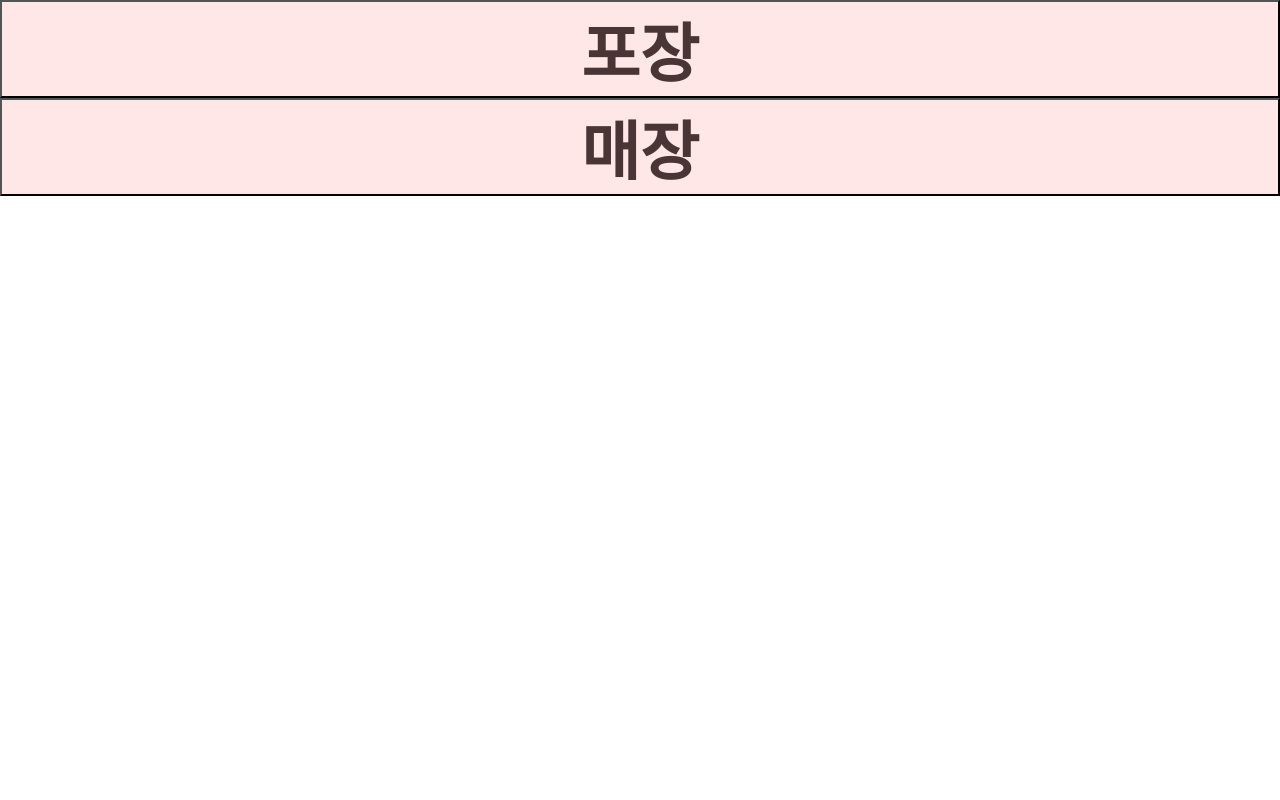
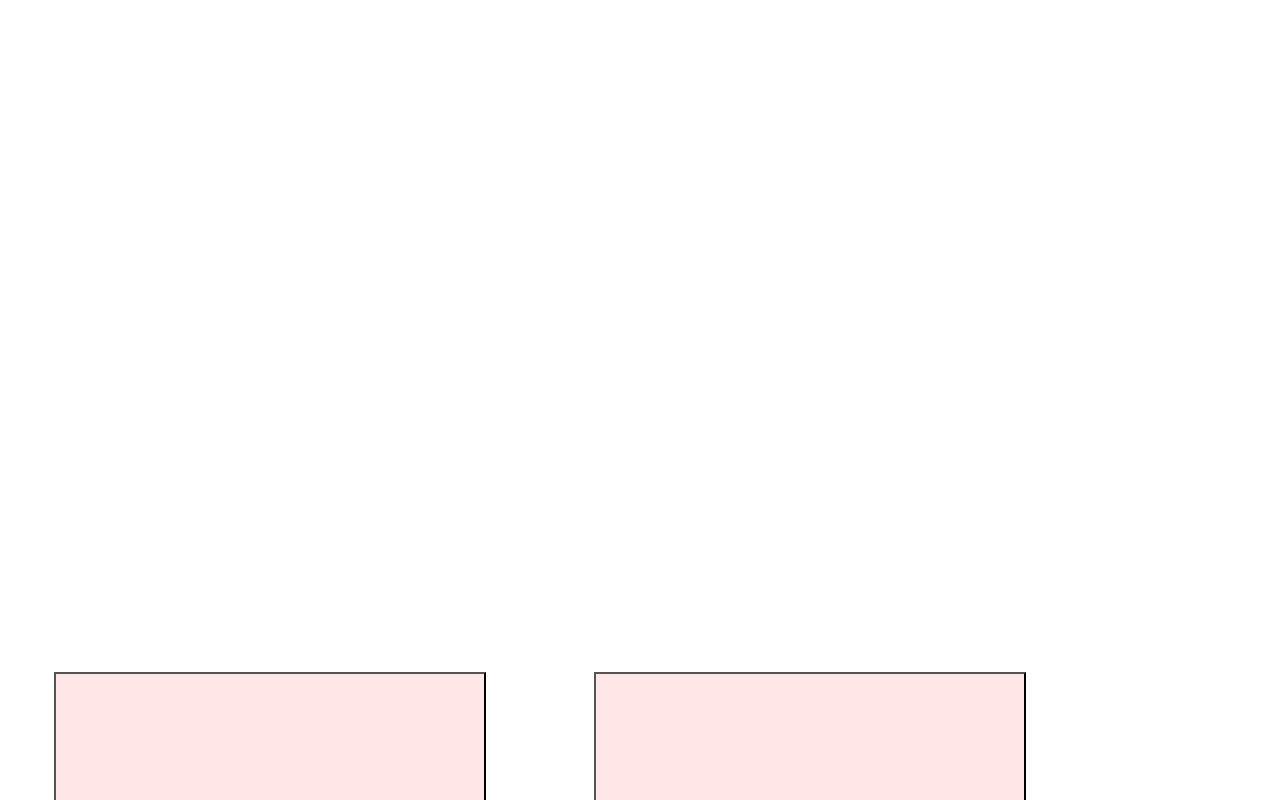
Before and after one commit to sw8744/2024-TetraLee-JRH, a React (Create React App) app in the folder frontend/: page /Second in a window 1280 px wide. Shown: the top 800 px of the page. Built offline with nearby package versions, Linux system fonts and the light colour scheme.

Commit message:
Change Flask to FastAPI

```diff
--- a/frontend/package.json
+++ b/frontend/package.json
@@ -9,11 +9,7 @@
     "react": "^18.3.1",
     "react-dom": "^18.3.1",
     "react-router-dom": "^6.23.1",
-<<<<<<< Updated upstream
-    "react-scripts": "5.0.1",
-=======
     "react-scripts": "^5.0.1",
->>>>>>> Stashed changes
     "web-vitals": "^2.1.0"
   },
   "scripts": {
--- a/frontend/src/App.js
+++ b/frontend/src/App.js
@@ -8,7 +8,7 @@ function App() {
   return (
     <Router>
       <Routes>
-        <Route path="/First" element={<First />} />
+        <Route path="/" element={<First />} />
         <Route path="/menu" element={<Menu />} />
         <Route path="/Second" element={<Second />} />
         <Route path="/Receipt" element={<Receipt />} />
--- /dev/null
+++ b/frontend/src/pages/First.css
@@ -0,0 +1,14 @@
+.touchButton {
+    color: #493535;
+    font-size: 900%;
+    font-weight: bold;
+    background-color: transparent;
+    border: none;
+    width: 1080px;
+    height: 1920px;
+}
+
+.root {
+    width: 1080px;
+    height: 1920px;
+}
--- a/frontend/src/pages/First.js
+++ b/frontend/src/pages/First.js
@@ -1,9 +1,16 @@
-import './First1.css';
+import './First.css';
+import { useNavigate } from 'react-router-dom';
 
 function First() {
+    const navigate = useNavigate();
+    const touch = () => {
+        navigate('/second');
+    }
     return (
         <>
-            <button className='react'>터치 후 메뉴를<br/>선택해주세요</button>
+            <div className='root'>
+                <button className='touchButton' onClick={touch}>터치 후 메뉴를<br/>선택해주세요.</button>
+            </div>
         </>
     );
 }
--- a/frontend/src/pages/First1.css
+++ /dev/null
@@ -1,12 +0,0 @@
-.react {
-    color: #493535;
-    font-size: 200%;
-    font-weight: bold;
-    width: 100%;
-    height: 100%;
-}
-
-.cake {
-    width: 100%;
-    height: 100%;
-}
--- a/frontend/src/pages/Menu.js
+++ b/frontend/src/pages/Menu.js
@@ -1,10 +1,6 @@
 import { useSearchParams } from 'react-router-dom';
 import { useEffect, useState } from 'react';
 import './Menu.css';
-
-function fetchKind() {
-
-}
 
 function Menu() {
     const [searchParams] = useSearchParams();
--- a/frontend/src/pages/Receipt.css
+++ b/frontend/src/pages/Receipt.css
@@ -9,6 +9,7 @@
     font-weight: bold;
     font-family: system-ui, -apple-system, BlinkMacSystemFont, 'Segoe UI', Roboto, Oxygen, Ubuntu, Cantarell, 'Open Sans', 'Helvetica Neue', sans-serif;
     text-align: center;
+    height: 200px;
 }
 
 .oct {
@@ -37,17 +38,26 @@
 }
 
 .coke {
-    margin : auto;
+    display: flex;
     justify-content: center;
     align-items: center;
     margin-top: 15%;
     font-size: 210%;
-    display: flex;
     width: 90%;
     height: 200%;
-    background-color: #FFE7E7;
     margin-bottom: 30%;
+}
 
+.yesButton, .noButton {
+    background-color: #C4C4C4;
+    font-size: 210%;
+    width: 100%;
+    height: 200%;
+}
+
+.yesButton {
+    margin-right: 5%;
+    margin-left: 10%;
 }
 
 .bread {
@@ -56,4 +66,5 @@
     font-size:200%;
     width: 100%;
     height: 200%;
+    background-color: #C4C4C4;
 }
--- a/frontend/src/pages/Receipt.js
+++ b/frontend/src/pages/Receipt.js
@@ -1,20 +1,23 @@
 import './Receipt.css';
+import { useState } from 'react';
 
 function Receipt() {
+    const [number, setNumber] = useState(0);
+
     return (
         <>
-            <header className='header'>매장</header>
+            <header className='header'></header>
             <div>
-                <p className='oct'>결제가 완료 되었습니다.<br/></p>
+                <p className='oct'>결제가 완료되었습니다.<br/></p>
                 <p className='make'>영수증을</p>
                 <p className='make'>출력하시겠습니까?</p>
             </div>
             <div className='coke'>
-                <button className='react'>예</button>
-                <button className='react'>아니오</button>
+                <button className='yesButton'>예</button>
+                <button className='noButton'>아니오</button>
             </div>
             <div className='bread'>
-                <button className='react'>주문 번호 x번</button>
+                <button className='react'>주문 번호 {number}번</button>
             </div>
         </>
     );
--- a/frontend/src/pages/Second.css
+++ b/frontend/src/pages/Second.css
@@ -1,13 +1,17 @@
-.react {
+.takeOut, .eatIn {
     background: #FFE7E7;
     color: #493535;
-    font-size: 400%;
+    font-size: 1000%;
     font-weight: bold;
     width: 100%;
-    height: 100%;
+    height: 30%;
+    margin: 5%;
 }
 
 .total {
-    width: 100%;
-    height: 100%;
+    display: flex;
+    justify-content: center;
+    align-items: center;
+    width: 1080px;
+    height: 1920px;
 }
--- a/frontend/src/pages/Second.js
+++ b/frontend/src/pages/Second.js
@@ -1,10 +1,18 @@
 import './Second.css';
+import { useNavigate } from 'react-router-dom';
 
 function Second() {
+    const navigate = useNavigate();
+    const takeOut = () => {
+        navigate('/menu?whereToEat=포장');
+    };
+    const eatIn = () => {
+        navigate('/menu?whereToEat=매장');
+    };
     return (
         <div className='total'>
-            <button className='react'>포장</button><br/>
-            <button className='react'>매장</button>
+            <button className='takeOut' onClick={takeOut}>포장</button><br/>
+            <button className='eatIn' onClick={eatIn}>매장</button>
         </div>
     );
 }
```
Also changed, not shown: 2 other files (tests, documents, lock files or other folders).
